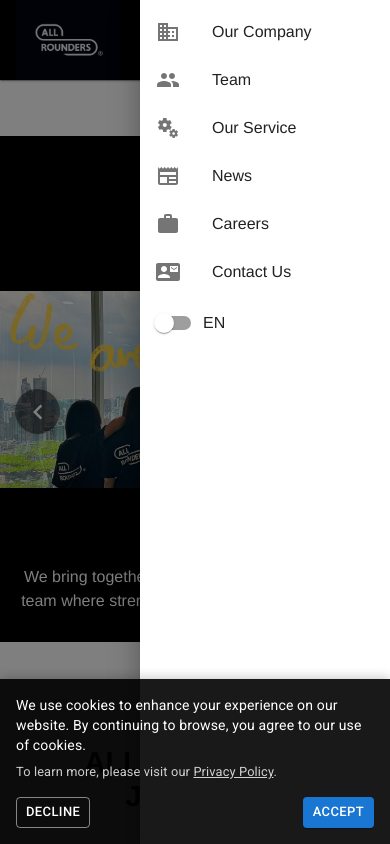
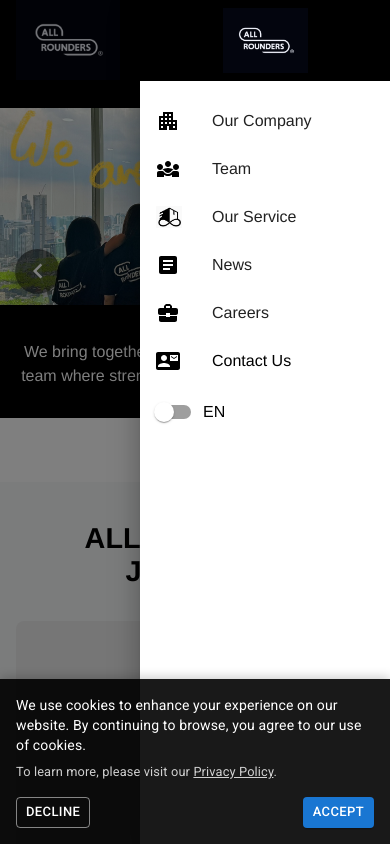
Before and after one commit to Bastet2002/all_rounders, a React (Create React App) app: page / in a window 390 px wide. Both pictures are taken after a click on the button "menu". Shown: the top 844 px of the page. Built offline with nearby package versions, Linux system fonts and the light colour scheme.

Commit message:
Updated the mobile menu and mobile banners

```diff
--- a/src/components/Layout/Header.jsx
+++ b/src/components/Layout/Header.jsx
@@ -18,15 +18,27 @@ import {
 } from '@mui/material';
 import { Link as RouterLink } from 'react-router-dom';
 import MenuIcon from '@mui/icons-material/Menu';
-import BusinessIcon from '@mui/icons-material/Business';
-import GroupIcon from '@mui/icons-material/Group';
-import MiscellaneousServicesIcon from '@mui/icons-material/MiscellaneousServices';
-import NewspaperIcon from '@mui/icons-material/Newspaper';
-import WorkIcon from '@mui/icons-material/Work';
+import ApartmentIcon from '@mui/icons-material/Apartment';
+import Diversity3Icon from '@mui/icons-material/Diversity3';
+import AppShortcutIcon from '@mui/icons-material/AppShortcut';
+import ArticleIcon from '@mui/icons-material/Article';
+import BusinessCenterIcon from '@mui/icons-material/BusinessCenter';
 import ContactMailIcon from '@mui/icons-material/ContactMail';
 import { useLanguage } from '../../contexts/LanguageContext';
 import { translations } from '../../utils/translations';
+import { motion } from 'framer-motion';
+import { styled } from '@mui/material/styles';
 
+
+// Add this styled component for the logo container
+const DrawerHeader = styled(Box)(({ theme }) => ({
+  padding: theme.spacing(1),
+  display: 'flex',
+  flexDirection: 'column',
+  alignItems: 'center',
+  marginBottom: theme.spacing(1),
+  backgroundColor: 'black',
+}));
 const Header = () => {
   const { language, toggleLanguage } = useLanguage();
   // eslint-disable-next-line no-unused-vars
@@ -48,13 +60,36 @@ const Header = () => {
   };
 
   const menuItems = [
-    { text: t.ourCompany, path: '/about', icon: <BusinessIcon /> },
-    { text: t.team, path: '/team', icon: <GroupIcon /> },
-    { text: t.ourService, path: '/service', icon: <MiscellaneousServicesIcon /> },
-    { text: t.news, path: '/news', icon: <NewspaperIcon /> },
-    { text: t.careers, path: '/careers', icon: <WorkIcon /> },
+    { text: t.ourCompany, path: '/about', icon: <ApartmentIcon /> },
+    { text: t.team, path: '/team', icon: <Diversity3Icon /> },
+    { text: t.ourService, path: '/service', icon: <img src="/images/banner2.png" alt="Round8" style={{ width: 26, height: 22 }} /> },
+    { text: t.news, path: '/news', icon: <ArticleIcon/> },
+    { text: t.careers, path: '/careers', icon: <BusinessCenterIcon /> },
     { text: t.contactUs, path: 'https://tally.so/r/3EAWj4', external: true, icon: <ContactMailIcon /> },
   ];
+
+  // Animation variants for drawer items
+  const containerVariants = {
+    hidden: { opacity: 0 },
+    visible: {
+      opacity: 1,
+      transition: {
+        staggerChildren: 0.1
+      }
+    }
+  };
+
+  const itemVariants = {
+    hidden: { x: -20, opacity: 0 },
+    visible: {
+      x: 0,
+      opacity: 1,
+      transition: {
+        type: "spring",
+        stiffness: 100
+      }
+    }
+  };
 
   // Fix the drawer toggle implementation
   const drawer = (
@@ -64,18 +99,46 @@ const Header = () => {
     onClick={toggleDrawer(false)}
     onKeyDown={toggleDrawer(false)}
   >
+    <DrawerHeader>
+      <motion.div
+        initial={{ y: -20, opacity: 0 }}
+        animate={{ y: 0, opacity: 1 }}
+        transition={{ duration: 0.5 }}
+      >
+        <img
+          src="/images/logo.png"
+          alt="ALLROUNDERS Logo"
+          style={{
+            width: 85,
+            height: 65,
+            marginBottom: 0
+          }}
+        />
+      </motion.div>
+    </DrawerHeader>
+
+    <motion.div
+      variants={containerVariants}
+      initial="hidden"
+      animate="visible"
+    >
       <List>
-        {menuItems.map((item) => (
-          item.external ? (
+        {menuItems.map((item, index) => (
+          <motion.div
+            key={item.text}
+            variants={itemVariants}
+            custom={index}
+          >
+            {item.external ? (
               <ListItem
                 button
                 component="a"
                 href={item.path}
                 target="_blank"
                 rel="noopener noreferrer"
-              key={item.text}
+                sx={{ color: 'primary.main' }}
               >
-              <ListItemIcon>
+                <ListItemIcon sx={{ color: 'primary.main' }}>
                   {item.icon}
                 </ListItemIcon>
                 <ListItemText primary={item.text} />
@@ -85,16 +148,20 @@ const Header = () => {
                 button
                 component={RouterLink}
                 to={item.path}
-              key={item.text}
               >
-              <ListItemIcon>
+                <ListItemIcon sx={{ color: 'primary.main' }}>
                   {item.icon}
                 </ListItemIcon>
                 <ListItemText primary={item.text} />
               </ListItem>
-          )
+            )}
+          </motion.div>
         ))}
-        <ListItem>
+        <motion.div
+          variants={itemVariants}
+          custom={menuItems.length}
+        >
+          <ListItem sx={{ color: 'primary.main' }}>
             <FormControlLabel
               control={
                 <Switch
@@ -107,7 +174,9 @@ const Header = () => {
               label={language === 'en' ? 'EN' : 'TH'}
             />
           </ListItem>
+        </motion.div>
       </List>
+    </motion.div>
   </Box>
 );
 
--- a/src/pages/Home.jsx
+++ b/src/pages/Home.jsx
@@ -16,8 +16,9 @@ const BannerSection = styled(Box)(({ theme }) => ({
   overflow: 'hidden',
 
   [theme.breakpoints.down('sm')]: {
-    height: '60vh', // Slightly shorter on mobile
-    marginTop: '56px', // Mobile header is typically shorter
+    height: '40vh', // Slightly shorter on mobile
+    marginTop: '0',
+
   },
 }));
 
@@ -45,6 +46,8 @@ const NavArrow = styled(Box)(({ theme }) => ({
   [theme.breakpoints.down('sm')]: {
     width: '45px',
     height: '45px',
+    alignItems: 'center',
+    justifyContent: 'center',
   },
 }));
 
@@ -103,6 +106,10 @@ const BannerOverlay = styled(Box)(({ theme }) => ({
   textAlign: 'center',
   zIndex: 2,
   backgroundColor: 'rgba(0, 0, 0, 0.54)',
+  [theme.breakpoints.down('sm')]: {
+    bottom: '0rem',
+
+  },
 }));
 
 // Create a new component for the text section below the banner
@@ -313,22 +320,26 @@ const Home = () => {
                   >
                     <BannerSlide style={{
                       backgroundImage: banner.video ? 'none' : `url(${banner.image})`,
-                      backgroundColor: '#000'
+                      backgroundColor: '#000',
+                      backgroundPosition: 'center 20%',
+
                     }}>
                       {banner.video && banner.isRound8 && (
                       <Box sx={{
                         width: '100%',
                         height: '100%',
                         display: 'flex',
+                        flexDirection: { xs: 'column', sm: 'row' },
                         backgroundColor: '#fff',
-    position: 'relative', pl: { xs: 2, sm: 4, md: 12 }
+                        position: 'relative',
+                        pl: { xs: 0, sm: 4, md: 12 }
                       }}>
                         {/* Left side - Logo */}
                         <Box sx={{
-      width: '30%',
-      height: '100%',
+                          width: { xs: '100%', sm: '30%' }, // Full width on mobile, 30% on desktop
+                          height: { xs: '30%', sm: '100%' }, // 30%
                           backgroundColor: '#white', // The cyan color from the image
-      display: 'flex',
+                          display: { xs: 'none', sm: 'flex' }, // Hide on mobile
                           justifyContent: 'center',
                           alignItems: 'center',
                           padding: '2rem'
@@ -345,13 +356,17 @@ const Home = () => {
                         </Box>
 
           {/* Right side - Video */}
+
+    {/* Right side - Video */}
     <Box sx={{
-      width: '65%',
-      height: '90%',
+      width: { xs: '80%', sm: '65%' }, // Full width on mobile, 65% on desktop
+      height: { xs: '60%', sm: '90%' }, // 70% height on mobile, 90% on desktop
       display: 'flex',
       justifyContent: 'center',
       alignItems: 'center',
-      backgroundColor: '#fff'
+      backgroundColor: '#fff',
+      mx: '10.5%',
+      paddingTop: { xs:'2rem', sm: '0'}
     }}>
       <video
         autoPlay
@@ -375,8 +390,8 @@ const Home = () => {
 {/* Regular video rendering for non-ROUND8 banners */}
 {banner.video && !banner.isRound8 && (
   <Box sx={{
-    width: '100%',
-    height: '100%',
+    width: { xs: '100%', sm: '65%' },
+    height: { xs: '100%', sm: '90%' }, // Full height on mobile
     display: 'flex',
     justifyContent: 'center',
     alignItems: 'center',
--- a/src/utils/translations.js
+++ b/src/utils/translations.js
@@ -418,8 +418,8 @@ export const translations = {
   joinUsNow: "เข้าร่วมกับเราตอนนี้!",
 
     // Add to your Thai translations
-  "source": "แหล่งที่มา",
-  "originalContent": "เนื้อหาต้นฉบับโดย ALLROUNDERS Inc.",
+  source: "แหล่งที่มา",
+  originalContent: "เนื้อหาต้นฉบับโดย ALLROUNDERS Inc.",
 
   // Privacy Policy
   privacyPolicy: "นโยบายความเป็นส่วนตัว",
@@ -457,7 +457,7 @@ export const translations = {
   cookiesAndTracking: "9. คุกกี้และเทคโนโลยีการติดตาม",
   cookiesContent: "ข้อความสำรองสำหรับส่วนคุกกี้และเทคโนโลยีการติดตาม ส่วนนี้จะอธิบายวิธีการที่เราใช้คุกกี้และเทคโนโลยีที่คล้ายกันเพื่อเก็บรวบรวมข้อมูลและเพิ่มประสบการณ์ของคุณบนแพลตฟอร์มของเรา",
 
-  contactUs: "10. ติดต่อเรา",
+  contactUsT: "10. ติดต่อเรา",
   contactUsContent: "ข้อความสำรองสำหรับส่วนติดต่อเรา ส่วนนี้จะให้ข้อมูลเกี่ยวกับวิธีการติดต่อเราเกี่ยวกับคำถามหรือข้อกังวลเกี่ยวกับความเป็นส่วนตัวของคุณหรือนโยบายนี้",
 
   privacyPolicyDisclaimer: "นโยบายความเป็นส่วนตัวนี้อาจมีการเปลี่ยนแปลง โปรดตรวจสอบเป็นประจำเพื่อรับทราบการอัปเดต",
```
Also changed, not shown: public/images/banner2.png (added). Lines whose indentation alone changed are shown as unchanged.
